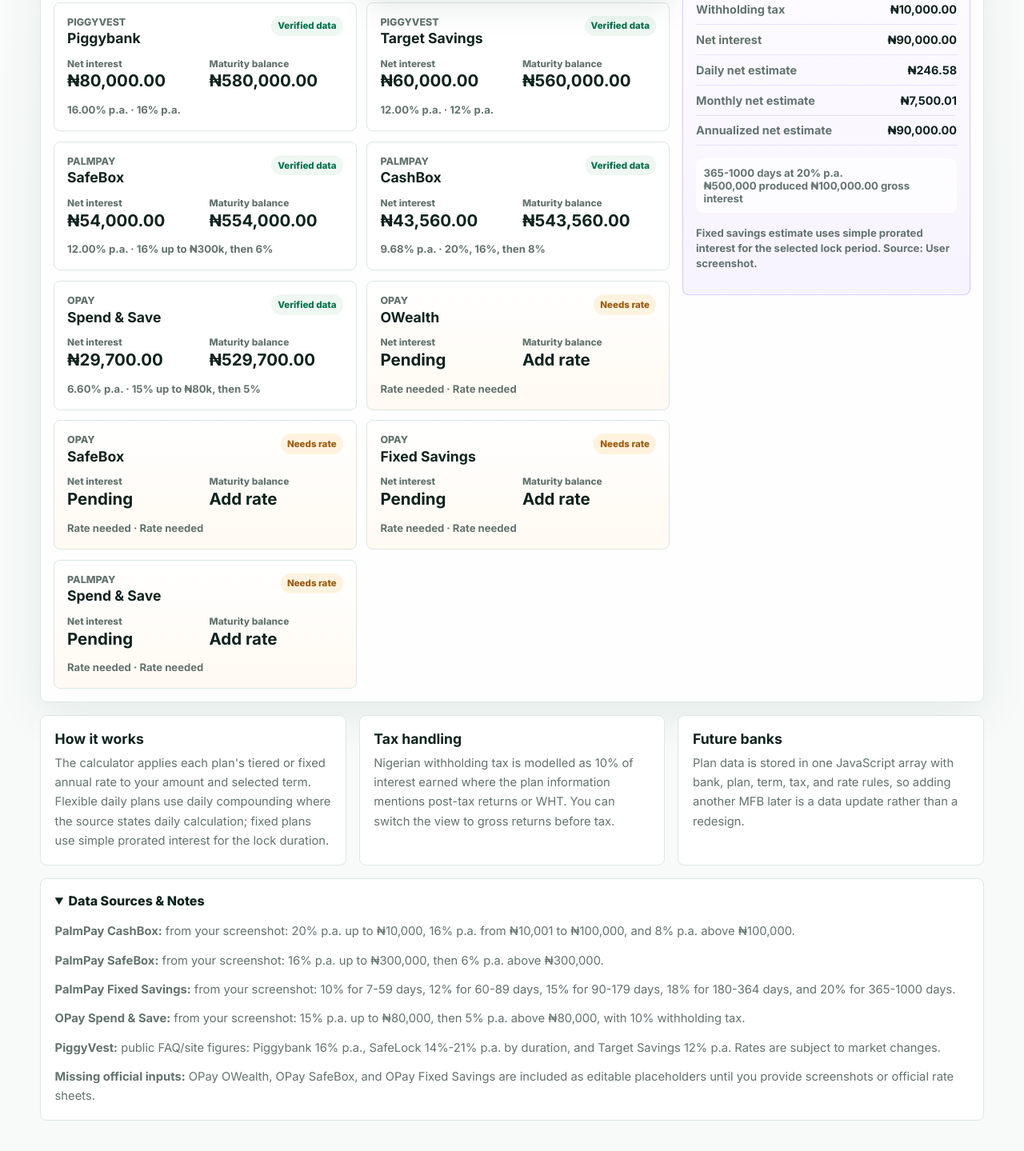
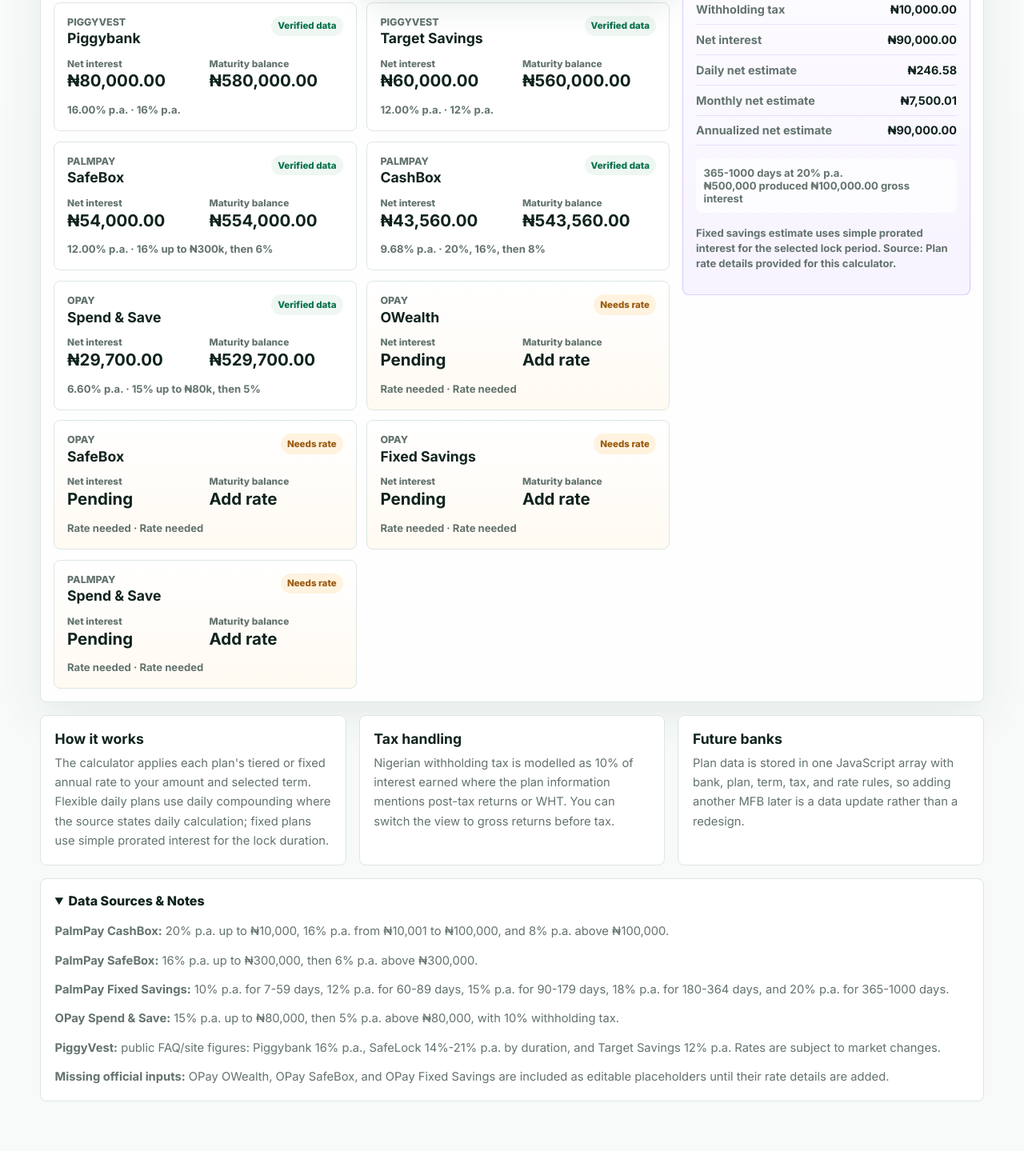
Before and after one commit to thekingchild/MFB-Saving-Calculator, a plain HTML site: page index.html in a window 1280 px wide. Shown: the part 832-2271 px from the top of the page at 80% size. Drawn offline with Linux system fonts and the light colour scheme.

Commit message:
Update source references and notes for clarity in savings plans

```diff
--- a/app.js
+++ b/app.js
@@ -8,7 +8,7 @@
     name: "Spend & Save",
     type: "tiered-compound",
     headline: "15% up to ₦80k, then 5%",
-    source: "User screenshot",
+    source: "Plan rate details provided for this calculator",
     verified: true,
     taxApplies: true,
     tiers: [
@@ -60,7 +60,7 @@
     name: "CashBox",
     type: "tiered-compound",
     headline: "20%, 16%, then 8%",
-    source: "User screenshot",
+    source: "Plan rate details provided for this calculator",
     verified: true,
     taxApplies: true,
     tiers: [
@@ -68,7 +68,7 @@
       { upTo: 100000, rate: 0.16, label: "₦10,001-₦100,000 at 16% p.a." },
       { upTo: Infinity, rate: 0.08, label: "Remaining balance at 8% p.a." },
     ],
-    note: "Screenshot says interest credited is post-tax and below ₦0.01 is not credited.",
+    note: "Interest credited is post-tax, and amounts below ₦0.01 are not credited.",
   },
   {
     id: "palmpay-safebox",
@@ -77,14 +77,14 @@
     name: "SafeBox",
     type: "tiered-compound",
     headline: "16% up to ₦300k, then 6%",
-    source: "User screenshot",
+    source: "Plan rate details provided for this calculator",
     verified: true,
     taxApplies: true,
     tiers: [
       { upTo: 300000, rate: 0.16, label: "First ₦300,000 at 16% p.a." },
       { upTo: Infinity, rate: 0.06, label: "Remaining balance at 6% p.a." },
     ],
-    note: "Screenshot says credited interest is post-tax.",
+    note: "Credited interest is post-tax.",
   },
   {
     id: "palmpay-fixed",
@@ -93,7 +93,7 @@
     name: "Fixed Savings",
     type: "fixed",
     headline: "10%-20% by duration",
-    source: "User screenshot",
+    source: "Plan rate details provided for this calculator",
     verified: true,
     taxApplies: true,
     fixedRates: [
@@ -116,7 +116,7 @@
     source: "Awaiting official input",
     verified: false,
     taxApplies: true,
-    note: "PalmPay Spend & Save exists in the product list, but no rate screenshot was supplied.",
+    note: "PalmPay Spend & Save exists in the product list, but its rate details have not been added yet.",
   },
   {
     id: "piggyvest-piggybank",
--- a/index.html
+++ b/index.html
@@ -111,12 +111,12 @@
         <details open>
           <summary>Data Sources & Notes</summary>
           <div class="source-list">
-            <p><strong>PalmPay CashBox:</strong> from your screenshot: 20% p.a. up to ₦10,000, 16% p.a. from ₦10,001 to ₦100,000, and 8% p.a. above ₦100,000.</p>
-            <p><strong>PalmPay SafeBox:</strong> from your screenshot: 16% p.a. up to ₦300,000, then 6% p.a. above ₦300,000.</p>
-            <p><strong>PalmPay Fixed Savings:</strong> from your screenshot: 10% for 7-59 days, 12% for 60-89 days, 15% for 90-179 days, 18% for 180-364 days, and 20% for 365-1000 days.</p>
-            <p><strong>OPay Spend & Save:</strong> from your screenshot: 15% p.a. up to ₦80,000, then 5% p.a. above ₦80,000, with 10% withholding tax.</p>
+            <p><strong>PalmPay CashBox:</strong> 20% p.a. up to ₦10,000, 16% p.a. from ₦10,001 to ₦100,000, and 8% p.a. above ₦100,000.</p>
+            <p><strong>PalmPay SafeBox:</strong> 16% p.a. up to ₦300,000, then 6% p.a. above ₦300,000.</p>
+            <p><strong>PalmPay Fixed Savings:</strong> 10% p.a. for 7-59 days, 12% p.a. for 60-89 days, 15% p.a. for 90-179 days, 18% p.a. for 180-364 days, and 20% p.a. for 365-1000 days.</p>
+            <p><strong>OPay Spend & Save:</strong> 15% p.a. up to ₦80,000, then 5% p.a. above ₦80,000, with 10% withholding tax.</p>
             <p><strong>PiggyVest:</strong> public FAQ/site figures: Piggybank 16% p.a., SafeLock 14%-21% p.a. by duration, and Target Savings 12% p.a. Rates are subject to market changes.</p>
-            <p><strong>Missing official inputs:</strong> OPay OWealth, OPay SafeBox, and OPay Fixed Savings are included as editable placeholders until you provide screenshots or official rate sheets.</p>
+            <p><strong>Missing official inputs:</strong> OPay OWealth, OPay SafeBox, and OPay Fixed Savings are included as editable placeholders until their rate details are added.</p>
           </div>
         </details>
       </section>
```
